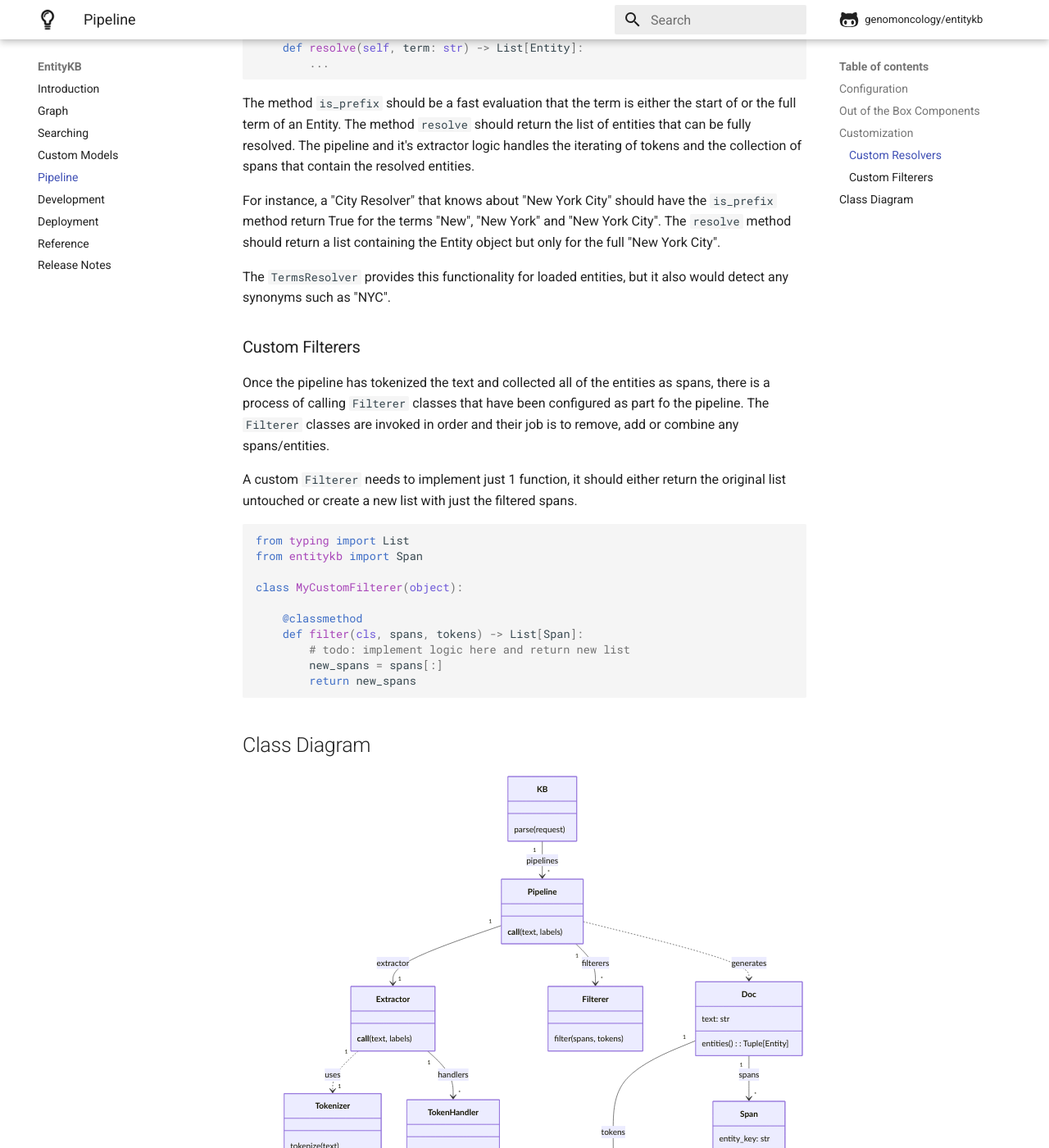
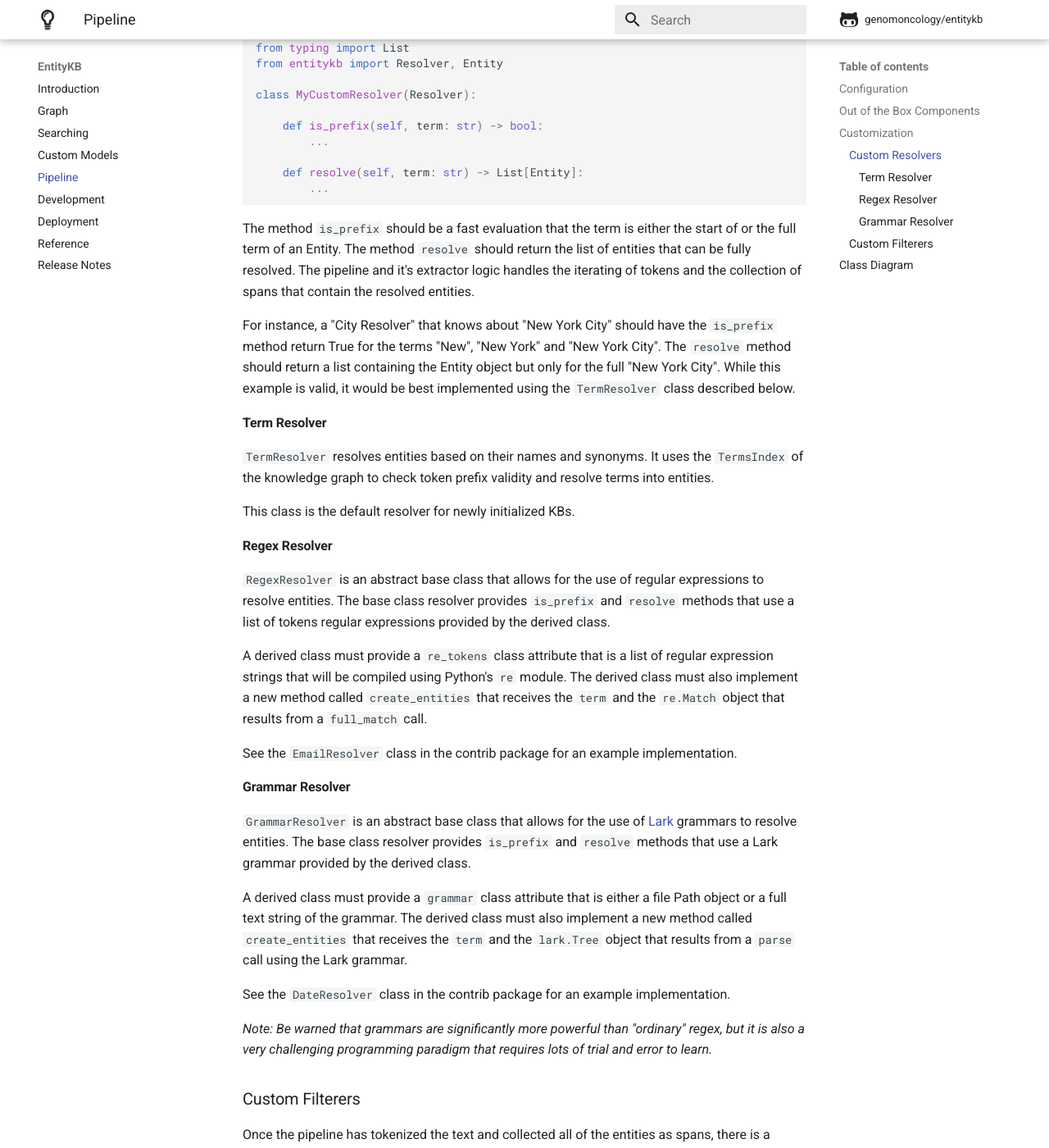
Before and after one commit to Cyberian-Dev/entitykb, an MkDocs documentation site: the page built from docs/pipeline.md, in a window 1280 px wide and 1400 px high, scrolled down 2305 px. Shown: the whole window at 82% size. Built offline with MkDocs 1.6.1 and Material for MkDocs 9.7.7, drawn with Linux system fonts in a browser that asks for light colours; comment, search, counter and statistics services are not loaded; some of the changed text lies outside the part shown.

Commit message:
Added Grammar Resolver base class, refactored Data Resolver.

```diff
--- a/docs/pipeline.md
+++ b/docs/pipeline.md
@@ -53,7 +53,9 @@ Below are the components that are provided by the base EntityKB project:
 | pipelines.filterers     | entitykb.KeepLongestByOffset         | Keeps longest overlapping span using token offsets.       |
 | pipelines.filterers     | entitykb.LowerNameOrExactSynonym     | Keeps when lower name or exact synonym match.             |
 | pipelines.resolvers     | entitykb.TermResolver                | Resolves entities from terms using TrieTermsIndex.        |
-| pipelines.resolvers     | entitykb.contrib.date.DateResolver   | Custom Resolver that finds date entities.                 |
+| pipelines.resolvers     | entitykb.RegexResolver               | Abstract class for finding entities with regex patterns.  |
+| pipelines.resolvers     | entitykb.GrammarResolver             | Abstract class for finding entities with Lark grammars.   |
+| pipelines.resolvers     | entitykb.contrib.date.DateResolver   | Custom GrammarResolver that finds date entities.          |
 | pipelines.resolvers     | entitykb.contrib.email.EmailResolver | Custom RegexResolver that finds email entities.           |
 
 ## Customization
@@ -90,10 +92,53 @@ For instance, a "City Resolver" that knows about "New York City"
 should have the `is_prefix` method return True for the terms "New",
 "New York" and "New York City".  The `resolve` method should return
 a list containing the Entity object but only for the full "New York
-City".
+City". While this example is valid, it would be best implemented using
+the `TermResolver` class described below.
 
-The `TermsResolver` provides this functionality for loaded
-entities, but it also would detect any synonyms such as "NYC".
+#### Term Resolver
+
+`TermResolver` resolves entities based on their names and synonyms. It
+uses the `TermsIndex` of the knowledge graph to check token prefix validity
+and resolve terms into entities.
+
+This class is the default resolver for newly initialized KBs.
+
+#### Regex Resolver
+
+`RegexResolver` is an abstract base class that allows for the use
+of regular expressions to resolve entities. The base class resolver
+provides `is_prefix` and `resolve` methods that use a list of tokens
+regular expressions provided by the derived class.
+
+A derived class must provide a `re_tokens` class attribute that
+is a list of regular expression strings that will be compiled using Python's
+`re` module. The derived class must also implement a new method called
+`create_entities` that receives the `term` and the `re.Match` object
+that results from a `full_match` call.
+
+See the `EmailResolver` class in the contrib package for an example
+implementation.
+
+#### Grammar Resolver
+
+`GrammarResolver` is an abstract base class that allows for the use
+of [Lark](https://github.com/lark-parser/lark) grammars to resolve
+entities. The base class resolver provides `is_prefix` and `resolve`
+methods that use a Lark grammar provided by the derived class.
+
+A derived class must provide a `grammar` class attribute that is
+either a file Path object or a full text string of the grammar.
+The derived class must also implement a new method called
+`create_entities` that receives the `term` and the `lark.Tree`
+object that results from a `parse` call using the Lark grammar.
+
+See the `DateResolver` class in the contrib package for an example
+implementation.
+
+<em>Note: Be warned that grammars are significantly more powerful than
+"ordinary" regex, but it is also a very challenging programming
+paradigm that requires lots of trial and error to learn.</em>
+
 
 ### Custom Filterers
 
@@ -157,30 +202,44 @@ class MyCustomFilterer(object):
     Token Handler "1" --> "1" Resolver: resolvers
 
     class Resolver {
-        is_prefix(term)
-        resolve(term)
+        is_prefix(term)*
+        resolve(term)*
     }
 
     Resolver <|-- RegexResolver: is a
 
     class RegexResolver {
-         re_tokens: List[str]
-         create_entities(term, re_match)
+        re_tokens: List[str] = None
+        is_prefix(term)
+        resolve(term)
+        create_entities(term, re_match)*
     }
 
     RegexResolver <|-- EmailResolver: is a
 
     class EmailResolver {
+         re_tokens: List[str]
     }
 
-    Resolver <|-- DateResolver: is a
+    Resolver <|-- GrammarResolver: is a
+
+    class GrammarResolver {
+        grammar: Union[str, Path] = None
+        is_prefix(term)
+        resolve(term)
+        create_entities(term, tree)*
+    }
+
+    GrammarResolver <|-- DateResolver: is a
 
     class DateResolver {
+         grammar: Union[str, Path]
     }
 
     Resolver <|-- TermResolver: is a
 
     class TermResolver {
+        terms: TermsIndex
     }
 
     TermResolver "1" ..> "1" Normalizer: uses
--- /dev/null
+++ b/pyproject.toml
@@ -0,0 +1,3 @@
+[build-system]
+requires = ["setuptools", "wheel"]
+build-backend = "setuptools.build_meta:__legacy__"
--- a/setup.py
+++ b/setup.py
@@ -27,7 +27,6 @@ install_requires = [
     "fastapi==0.61.2",
     "lark-parser==0.8.9",
     "pyahocorasick==1.4.0",
-    "python-dateutil==2.8.1",
     "tabulate==0.8.7",
     "translitcodec==0.5.2",
     "typer==0.3.2",
--- a/src/entitykb/__init__.py
+++ b/src/entitykb/__init__.py
@@ -46,6 +46,7 @@ from .pipeline import (
     DefaultExtractor,
     ExactNameOnly,
     Filterer,
+    GrammarResolver,
     KeepLongestByKey,
     KeepLongestByLabel,
     KeepLongestByOffset,
@@ -76,6 +77,7 @@ __all__ = (
     "DefaultSearcher",
     "Direction",
     "Doc",
+    "GrammarResolver",
     "Span",
     "DocToken",
     "Edge",
```
Also changed, not shown: README.md (+10 -11 lines), dev-requirements.txt (+14 -5 lines), docs/index.md (+10 -11 lines), docs/release-notes.md (+1 -1 lines), 10 other files.
